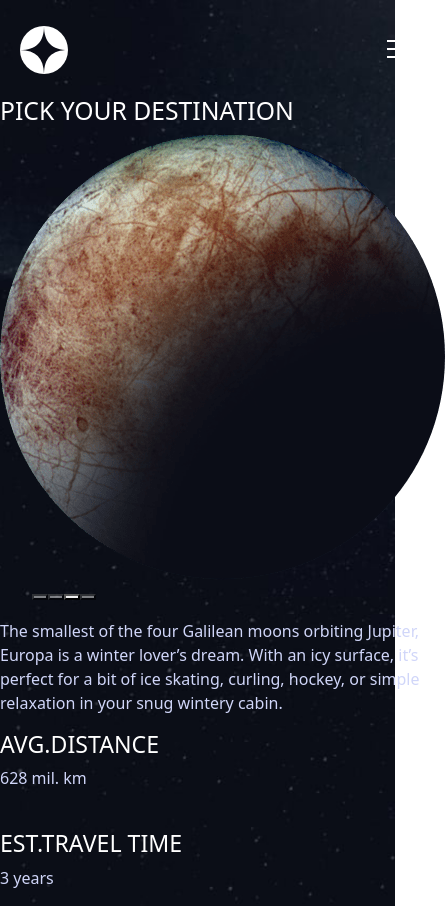
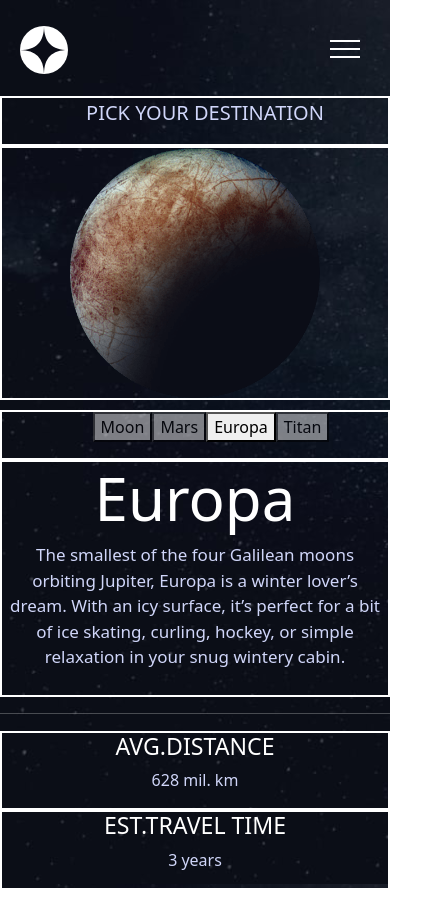
Before and after one commit to seboo1995/space-app, a React (Create React App) app: page /destination in a window 390 px wide. Shown: the whole page, 445 px wide, since content can reach past the window. Built offline with nearby package versions, Linux system fonts and the light colour scheme; a web font is replaced by a local one.

Commit message:
destination-responsive css

```diff
--- a/src/components/Home/Home.css
+++ b/src/components/Home/Home.css
@@ -80,7 +80,6 @@
       text-align: center;
    }
    #item-3 {
-      position: fixed;
       bottom: 5%;
       width: 100%;
       text-align: center;
--- a/src/components/destination/Destination.css
+++ b/src/components/destination/Destination.css
@@ -1,8 +1,40 @@
 @media only screen and (min-device-width: 320px) and (max-device-width: 800px) {
     .destination-container{
        background: url(../../assets/destination/background-destination-mobile.jpg);
+        align-self: center
 
     }
+   #im{
+    height: 250px;
+    width: 250px;
+   }
+   .item-0,.item-2,.item-1,.item-3,.item-4,.item-5{
+    border: 2px solid white;
+    text-align: center;
+   }
+   .item-0{
+    font-size:20px;
+    margin:0;
+    padding-left:20px;
+    }
+    .item-2{
+        margin-top:10px;
+    }
+    .item-3 h1{
+        font-size:60px;
+        color:#fff;
+    }
+    .item-3 p{
+        font-size:17px;
+        color:#D0D6F9;
+    }
+
+    .item-3 p{
+        margin-bottom:25px;
+    }
+
+
+
  }
  @media screen and (min-device-width: 1024px) and (max-device-width: 2040px)  {
     .destination-container{
@@ -14,14 +46,18 @@
     .destination-container{
        background: url(../../assets/destination/background-destination-tablet.jpg);
     }
+    hr{
+        display: none;
+    }
+
  }
 .destination-container{
 /* background: url(../../assets/destination/background-destination-desktop.jpg); */
-background-position: center;
+background-position: center center;
+background-attachment: fixed;
 background-repeat: no-repeat;
 background-size: cover;
-height: 100%;
-display: grid;
+display:inline-block;
 
 }
 
@@ -44,3 +80,8 @@ display: grid;
 .destination-container h3, h2{
     color:#ffffff
 }
+
+.destination-container hr{
+    height:2px;
+    color:white;
+}
--- a/src/components/destination/Destination.jsx
+++ b/src/components/destination/Destination.jsx
@@ -41,23 +41,35 @@ const Destination = () => {
 
   return (
     <div>
-
-<h2> PICK YOUR DESTINATION </h2>
-     <img src={all_destinations[destID].images.png} alt = 'asl' id='222'/>
-
+<div className='item-0'>
+<p> PICK YOUR DESTINATION </p>
+</div>
+    <div className='item-1'>
+     <img src={all_destinations[destID].images.png} alt = 'asl' id='im'/>
+     </div>
+     <div className='item-2'>
       <ul ref={destination_ref}>
-        {all_destinations.map((crew,index) => {
+        {all_destinations.map((destination,index) => {
           return (
-            <button onClick={()=> changeSrc(index)} key={crew.name} id={crew.name}> </button>
+            <button onClick={()=> changeSrc(index)} key={destination.name} id={destination.name}> {destination.name} </button>
           )
         })}
     </ul>
+    </div>
+    <div className='item-3'>
+    <h1> {all_destinations[destID].name}</h1>
     <p id="desc-text"> {all_destinations[destID].description}</p>
+    </div>
+    <hr/>
+
+    <div className = 'item-4'>
     <h3> AVG.DISTANCE </h3>
     <p id='dist-text'>{all_destinations[destID].distance}</p>
-    <br></br>
+    </div>
+    <div className='item-5'>
     <h3> EST.TRAVEL TIME </h3>
     <p id="travel-text">{all_destinations[destID].travel}</p>
+    </div>
     </div>
   )
 }
```
